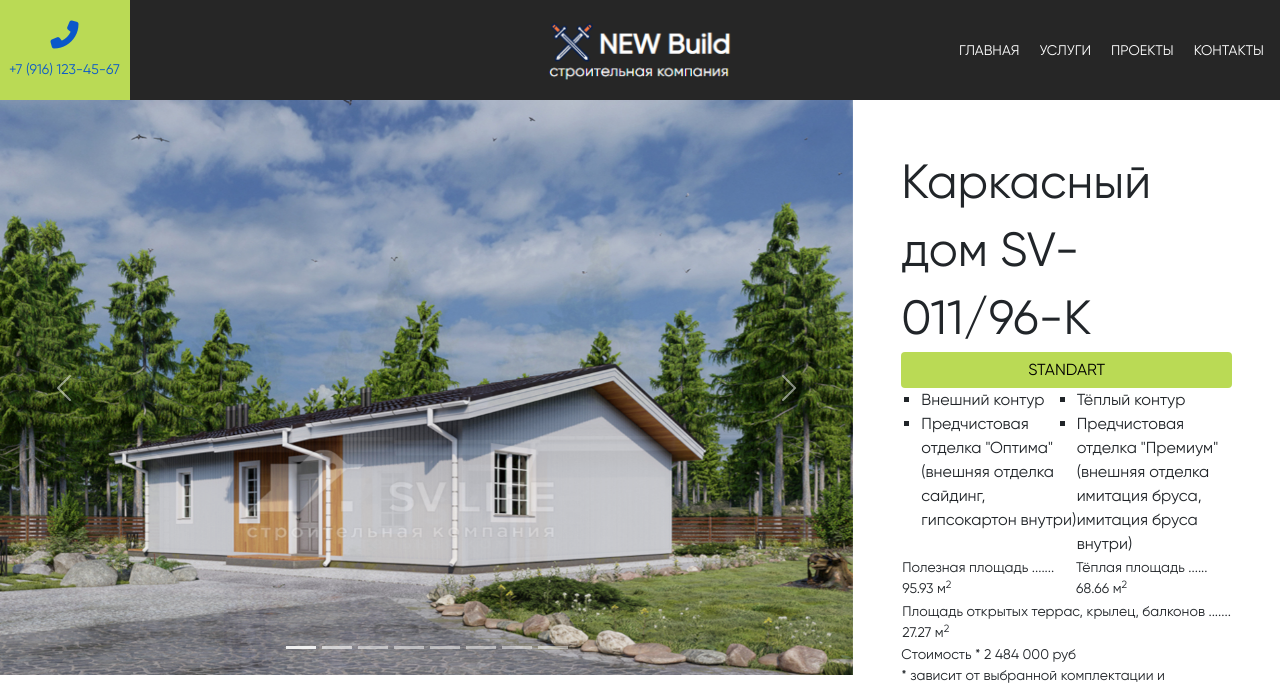
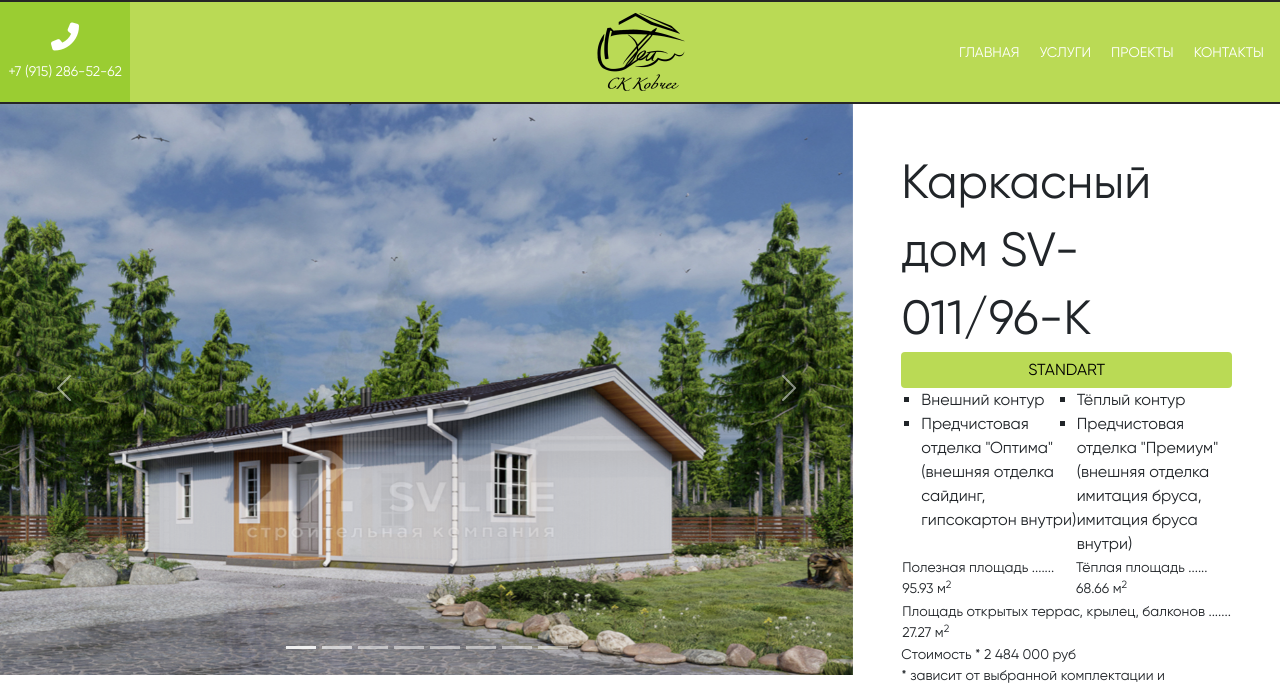
Before and after one commit to andrey-jelobenko/ivanov, a plain HTML site: page index.html in a window 1280 px wide. Shown: the top 685 px of the page. Drawn offline with nearby package versions, Linux system fonts and the light colour scheme.

Commit message:
новый логотип

```diff
--- a/assets/css/main.scss
+++ b/assets/css/main.scss
@@ -19,8 +19,10 @@ header {
 
 .header__row {
   min-height: var(--header-height);
-  background-color: #262626;
+  background-color: #bada55;
   align-items: center;
+  border-bottom: 2px solid #262626;
+  border-top: 2px solid #262626;
 }
 
 .header__phone {
@@ -31,12 +33,14 @@ header {
   min-height: var(--header-height);
   max-width: 130px;
   margin-left: -12px;
-  border-right: 1px solid white;
+  //   border-right: 1px solid #262626;
+  background-color: yellowgreen;
 }
 
 .header__phone:hover {
-  background-color: #bada55;
-  border-right: 1px solid #bada55;
+  //   background-color: #bada55;
+  background-color: yellowgreen;
+  //   border-right: 1px solid #bada55;
 }
 
 .phone__icon {
@@ -49,6 +53,8 @@ header {
 
 .header__link {
   text-decoration: none;
+  display: block;
+  width: 120px;
 }
 
 .header-link {
--- a/index.html
+++ b/index.html
@@ -17,24 +17,24 @@
     ></script>
     <link rel="shortcut icon" href="./assets/img/icon.png" />
     <link rel="stylesheet" href="./assets/css/main.css" />
-    <title>NEW Build</title>
+    <title>СК Ковчег</title>
   </head>
   <body>
     <header class="container-fluid">
       <div class="row header__row">
         <div class="col-lg-5">
-          <a class="header__link header-link" href="tel:+79161234567">
+          <a class="header__link header-link" href="tel:+79152865262">
             <div class="header__phone">
               <i class="fas fa-phone-alt phone__icon"></i
-              ><span class="phone__number">+7 (916) 123-45-67</span>
+              ><span class="phone__number">+7 (915) 286-52-62</span>
             </div></a
           >
         </div>
         <div class="header__logo col-lg-2 text-center">
           <img
             class="img-fluid mx-auto"
-            src="./assets/img/company.png"
-            alt="Логотип NEW Build"
+            src="./assets/img/logo.png"
+            alt="СК Ковчег"
           />
         </div>
         <nav class="col-lg-5">
```
Also changed, not shown: assets/css/main.css, assets/img/company.png (deleted), assets/img/icon.png, assets/img/logo.png (added), 1 other file.
